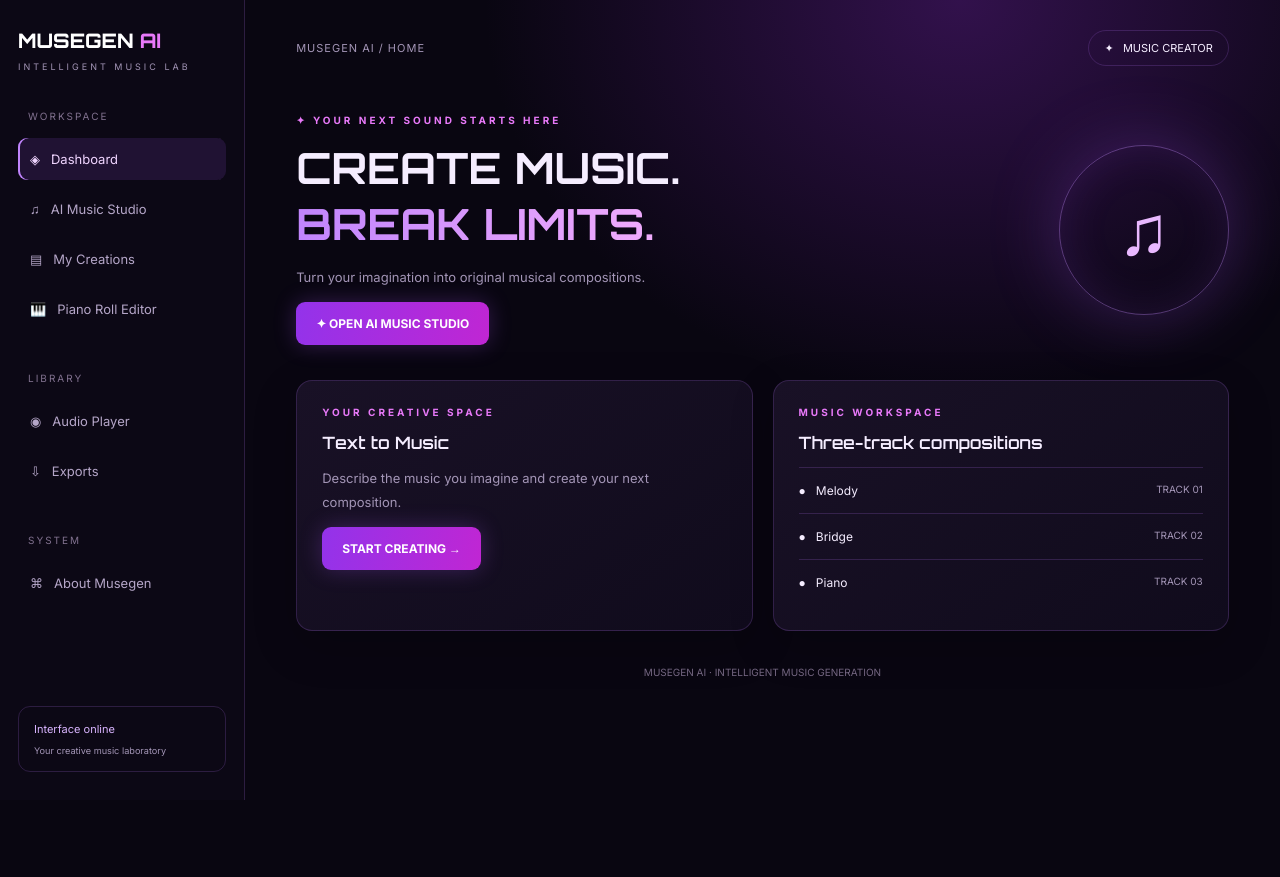
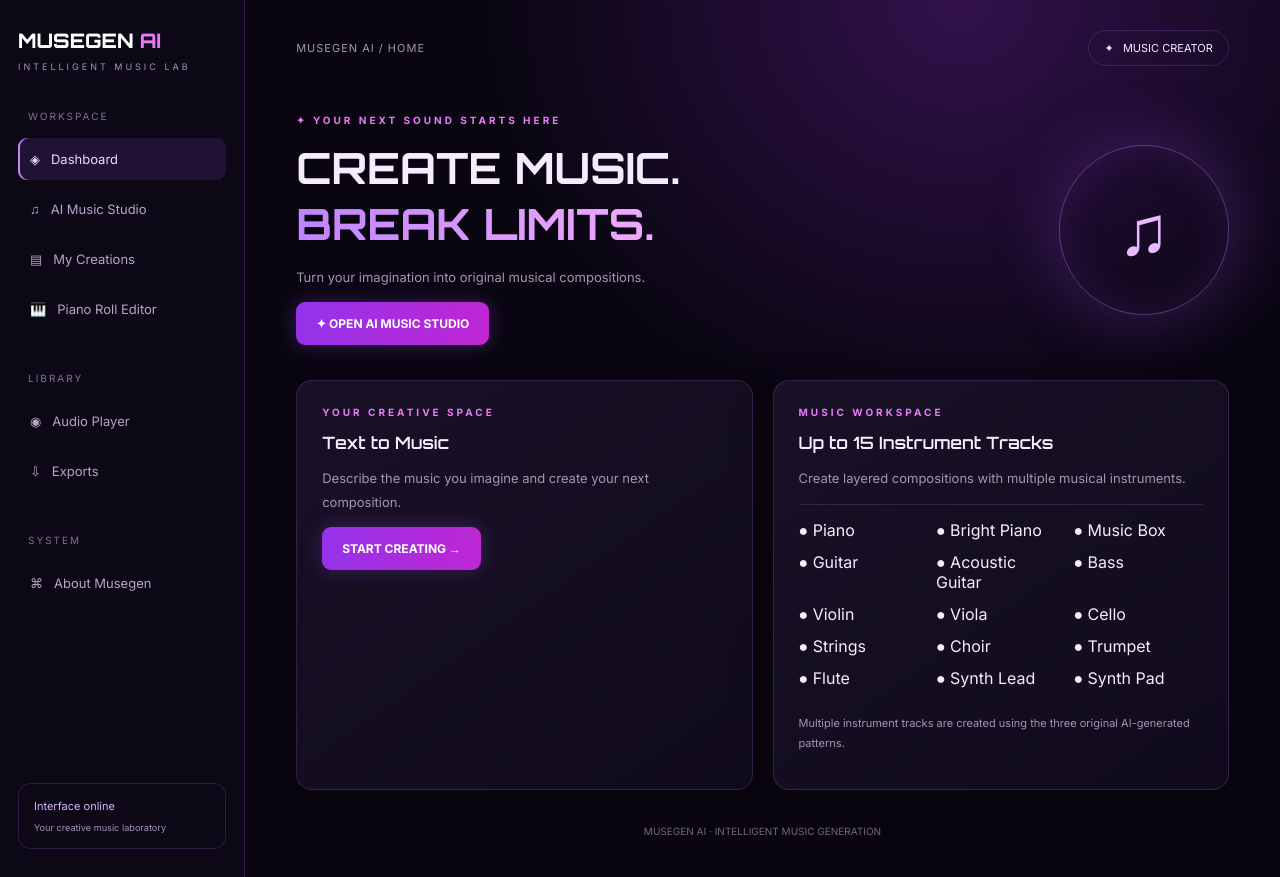
Before and after one commit to likithareddy38/Musegen-AI, a Flask app: page / in a window 1280 px wide. Before the commit the page ends 800 px from the top, so only its background shows below. Run offline with Flask 3, Linux system fonts and the light colour scheme; parts of the project's set-up code (start-up, migrations or seed data) failed here and were passed over.

Commit message:
Update dashboard for 15 instrument tracks

```diff
--- a/app/templates/index.html
+++ b/app/templates/index.html
@@ -20,10 +20,30 @@
     </section>
     <section class="card">
         <div class="eyebrow">MUSIC WORKSPACE</div>
-        <h2>Three-track compositions</h2>
-        <div class="track"><span>● &nbsp; Melody</span><span>TRACK 01</span></div>
-        <div class="track"><span>● &nbsp; Bridge</span><span>TRACK 02</span></div>
-        <div class="track"><span>● &nbsp; Piano</span><span>TRACK 03</span></div>
+        <h2>Up to 15 Instrument Tracks</h2>
+        <p class="muted">Create layered compositions with multiple musical instruments.</p>
+
+        <div style="display:grid; grid-template-columns:repeat(3,minmax(0,1fr)); gap:12px 8px; padding:15px 0; border-top:1px solid var(--border);">
+            <span>● Piano</span>
+            <span>● Bright Piano</span>
+            <span>● Music Box</span>
+            <span>● Guitar</span>
+            <span>● Acoustic Guitar</span>
+            <span>● Bass</span>
+            <span>● Violin</span>
+            <span>● Viola</span>
+            <span>● Cello</span>
+            <span>● Strings</span>
+            <span>● Choir</span>
+            <span>● Trumpet</span>
+            <span>● Flute</span>
+            <span>● Synth Lead</span>
+            <span>● Synth Pad</span>
+        </div>
+
+        <p class="muted" style="font-size:11px;">
+            Multiple instrument tracks are created using the three original AI-generated patterns.
+        </p>
     </section>
 </div>
 {% endblock %}
```
